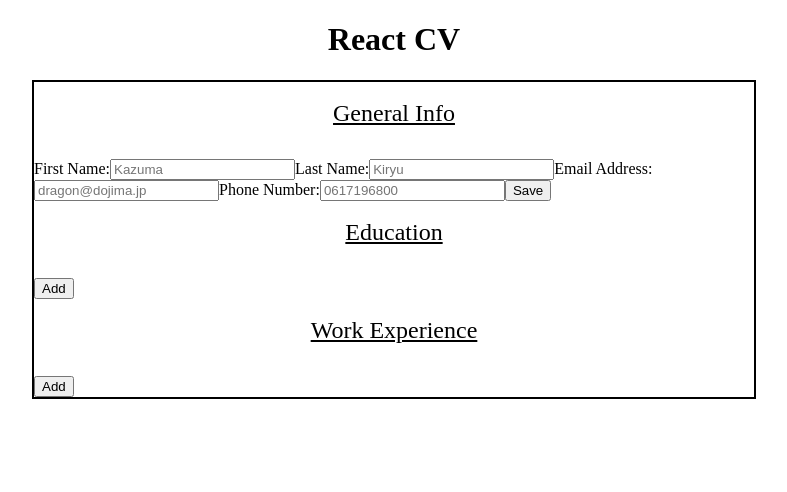
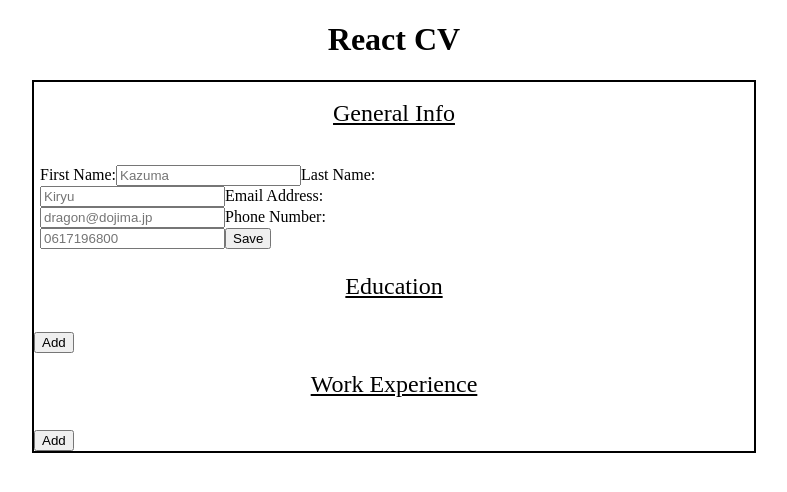
Before and after one commit to lw-a/cv-app, a React (Create React App) app: page / in a window 1280 px wide. Shown: the top 492 px of the page, without its empty margins (246-1033 px from the left). Built offline with nearby package versions, Linux system fonts and the light colour scheme.

Commit message:
make sections grid2

```diff
--- a/src/App.js
+++ b/src/App.js
@@ -40,7 +40,10 @@ class App extends React.Component {
           <h1>React CV</h1>
         </header>
         <main>
-          <GeneralInfo />
+          <div>
+          <h2>General Info</h2>
+            <GeneralInfo />
+          </div>
           <div>
             <h2>Education</h2>
             {this.state.educations}
--- a/src/Components/EducationInfo.js
+++ b/src/Components/EducationInfo.js
@@ -54,7 +54,7 @@ class EducationInfo extends React.Component {
 			);
 		}
     return (
-      <div>
+      <section>
         <form onSubmit={this.handleSubmit}>
         <label htmlFor='school'>School Name:</label>
           <input type='text' placeholder='Sunflower Academy' name='school' id='school' onChange={this.handleChange} value={school} />
@@ -69,7 +69,7 @@ class EducationInfo extends React.Component {
           <input type='date' name='to' id='to' onChange={this.handleChange} value={to} />
           <button type='submit'>Save</button>
         </form>
-      </div>
+      </section>
     )
   }
 }
--- a/src/Components/ExperienceInfo.js
+++ b/src/Components/ExperienceInfo.js
@@ -58,7 +58,7 @@ class ExperienceInfo extends React.Component {
 		}
 
     return (
-      <div>
+      <section>
         <form onSubmit={this.handleSubmit}>
         <label htmlFor='companyName'>Company Name:</label>
           <input type='text' placeholder='Tojo Clan' name='companyName' id='companyName' onChange={this.handleChange} value={companyName} />
@@ -77,7 +77,7 @@ class ExperienceInfo extends React.Component {
           <button type='submit'>Save</button>
         </form>
 
-      </div>
+      </section>
     )
   }
 }
--- a/src/Components/GeneralInfo.js
+++ b/src/Components/GeneralInfo.js
@@ -4,7 +4,6 @@ function UserDetails(props) {
 	const { firstName, lastName, email, phone, handleClick } = props;
 	return (
 		<div>
-      <h2>General Info</h2>
 			<p><strong>First Name:</strong> {firstName}</p>
 			<p><strong>Last Name:</strong> {lastName}</p>
 			<p><strong>Email:</strong> {email}</p>
@@ -56,8 +55,7 @@ class GeneralInfo extends React.Component {
 		}
 
     return(
-      <div>
-        <h2>General Info</h2>
+      <section>
         <form onSubmit={this.handleSubmit}>
           <label htmlFor='firstName'>First Name:</label>
           <input type='text' placeholder='Kazuma' name='firstName' id='firstName' onChange={this.handleChange} value={firstName} />
@@ -73,7 +71,7 @@ class GeneralInfo extends React.Component {
 
           <button type='submit'>Save</button>
         </form>
-      </div>
+      </section>
     )
   }
 }
--- a/src/styles/App.css
+++ b/src/styles/App.css
@@ -24,3 +24,12 @@ h2 {
   text-decoration-style: solid;
   padding-bottom: 12px;
 }
+
+section {
+	display: grid;
+	grid-template-columns: repeat(2, 50%);
+	grid-template-rows: repeat(3, auto);
+	justify-items: center;
+	align-items: center;
+	padding: 6px;
+}
```
